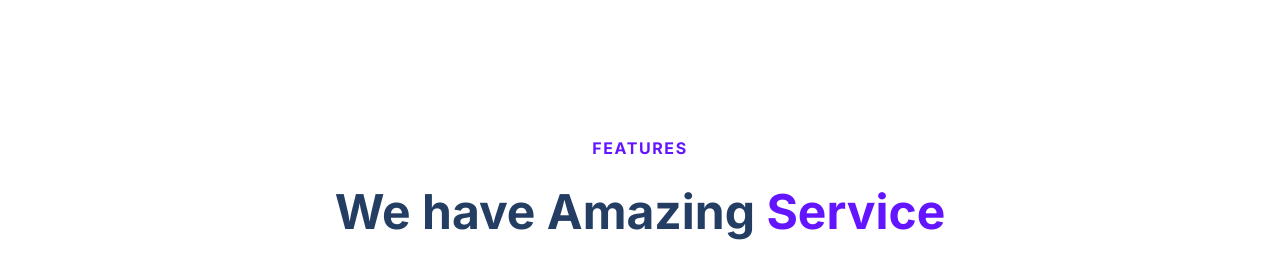
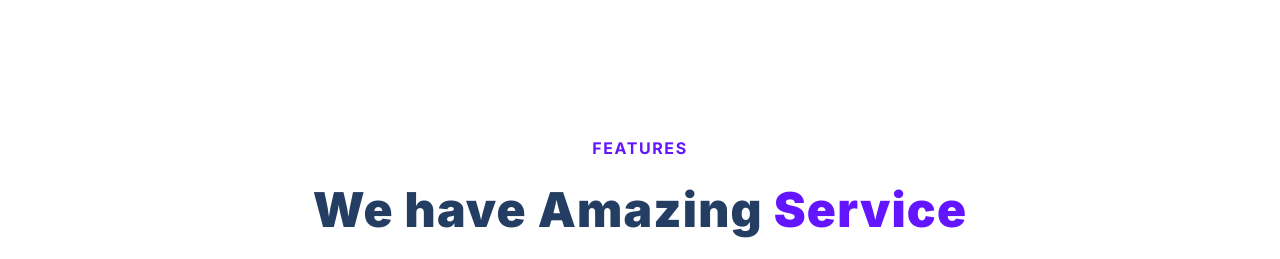
Before and after one commit to h-gilli/treact_project, a plain HTML site: page index.html in a window 1280 px wide. Shown: the part 690-949 px from the top of the page. Drawn offline with Linux system fonts and the light colour scheme.

Commit message:
edits made from victors first round of feedback

```diff
--- a/styles.css
+++ b/styles.css
@@ -143,9 +143,12 @@ h1 {
 }
 
 h2 {
-    padding: 24px 0;
     font-size: 48px;
-    color: #243e63
+    font-weight: 900;
+    color: rgb(36, 62, 99);
+    line-height: 1.5;
+    margin: 16px 0;
+    letter-spacing: 0.025em;
 }
 
 h4 {
```
